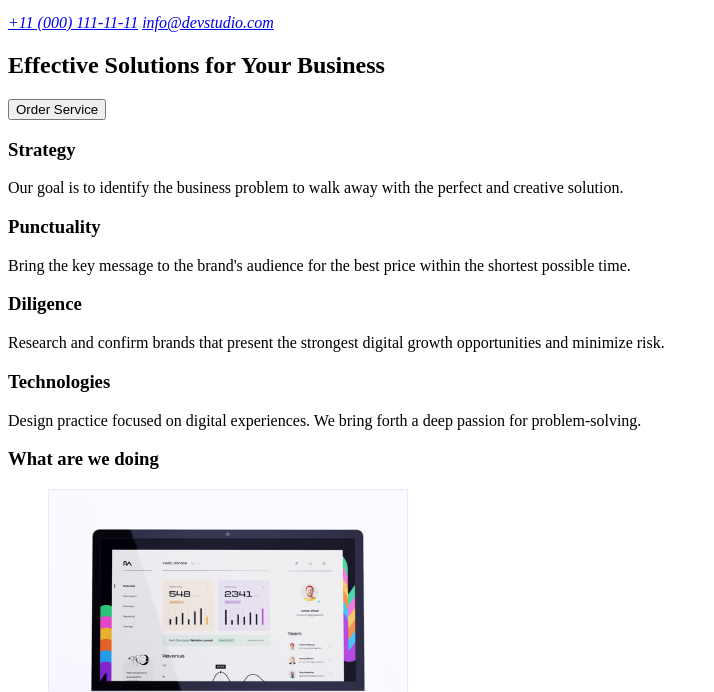
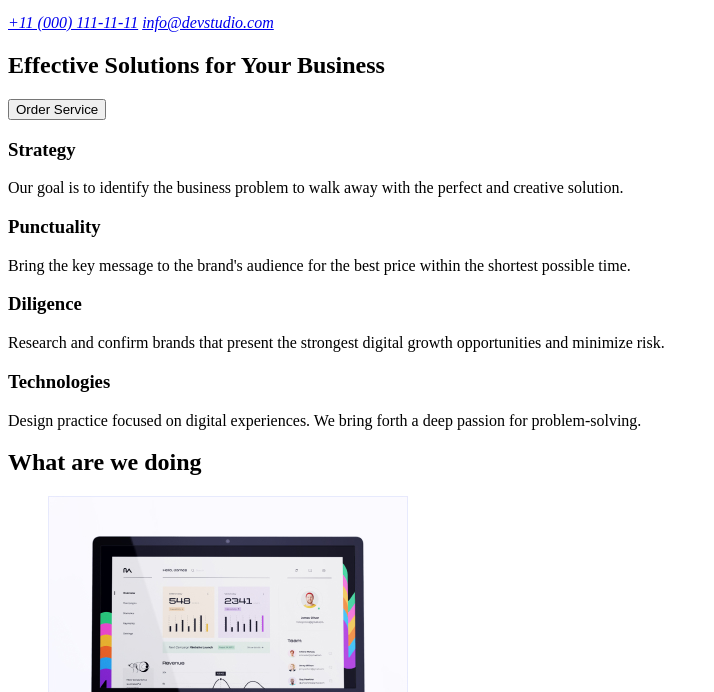
Before and after one commit to Maksik222/goit-markup-hw-01, a plain HTML site: page index.html in a window 1280 px wide. Shown: the part 108-800 px from the top of the page, without its empty margins (0-714 px from the left). Drawn offline with Linux system fonts and the light colour scheme.

Commit message:
2 update

```diff
--- a/index.html
+++ b/index.html
@@ -37,7 +37,7 @@
             <p>Research and confirm brands that present the strongest digital growth opportunities and minimize risk.</p>
             <h3>Technologies</h3>
             <p>Design practice focused on digital experiences. We bring forth a deep passion for problem-solving.</p>
-            <h3>What are we doing</h2>
+            <h2>What are we doing</h2>
             <ul>
                 <li><img src="images/Rectangle 71.jpg" alt="doing"></li>
                 <li><img src="images/Rectangle 71 (1).jpg" alt="doing"></li>
@@ -55,7 +55,7 @@
     <footer>
         <section>
         <li><img src="images/Logo (1).jpg" alt="site Logo"></li>
-        <p>Increase the flow of customers and sales for your business with digital marketing & growth solutions.</p>
+        <p>Increase the flow of customers and sales for your <br> business with digital marketing & growth solutions.</p>
     </section>
     </footer>
 </body>
```
